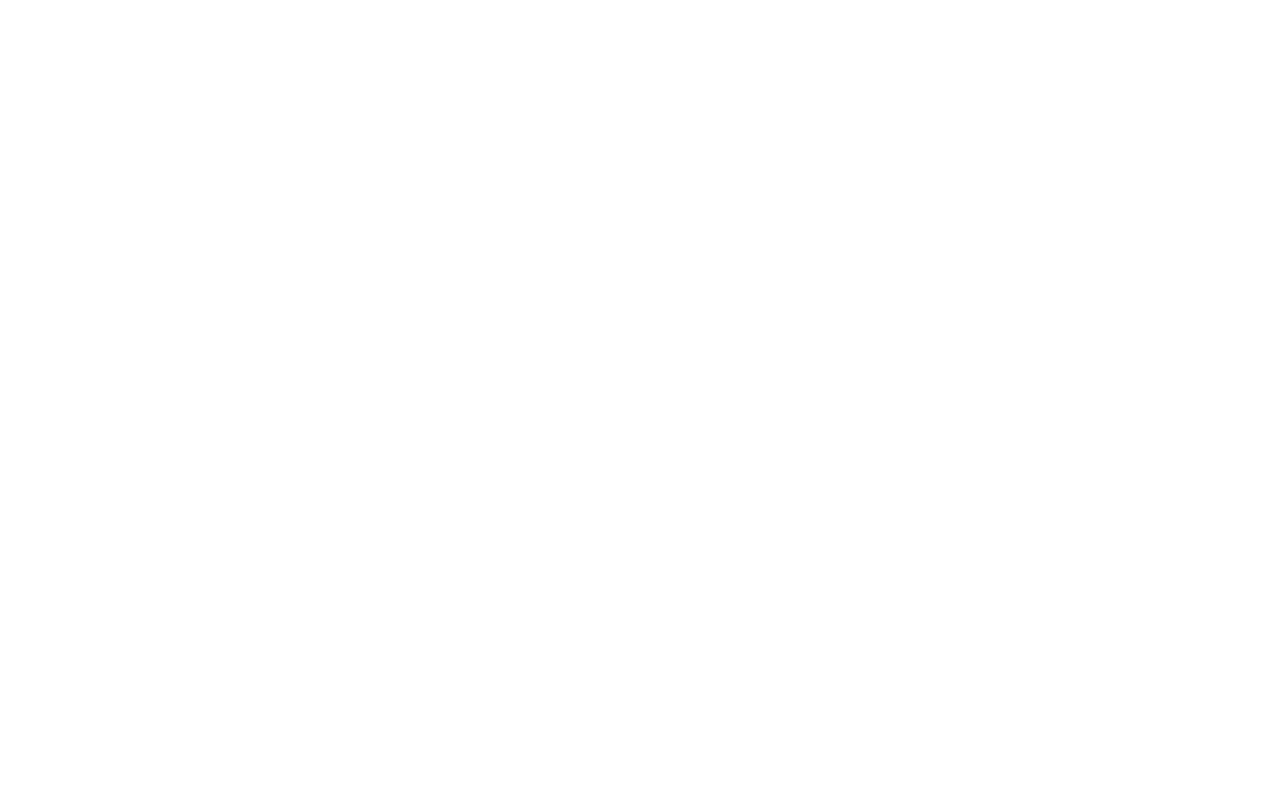
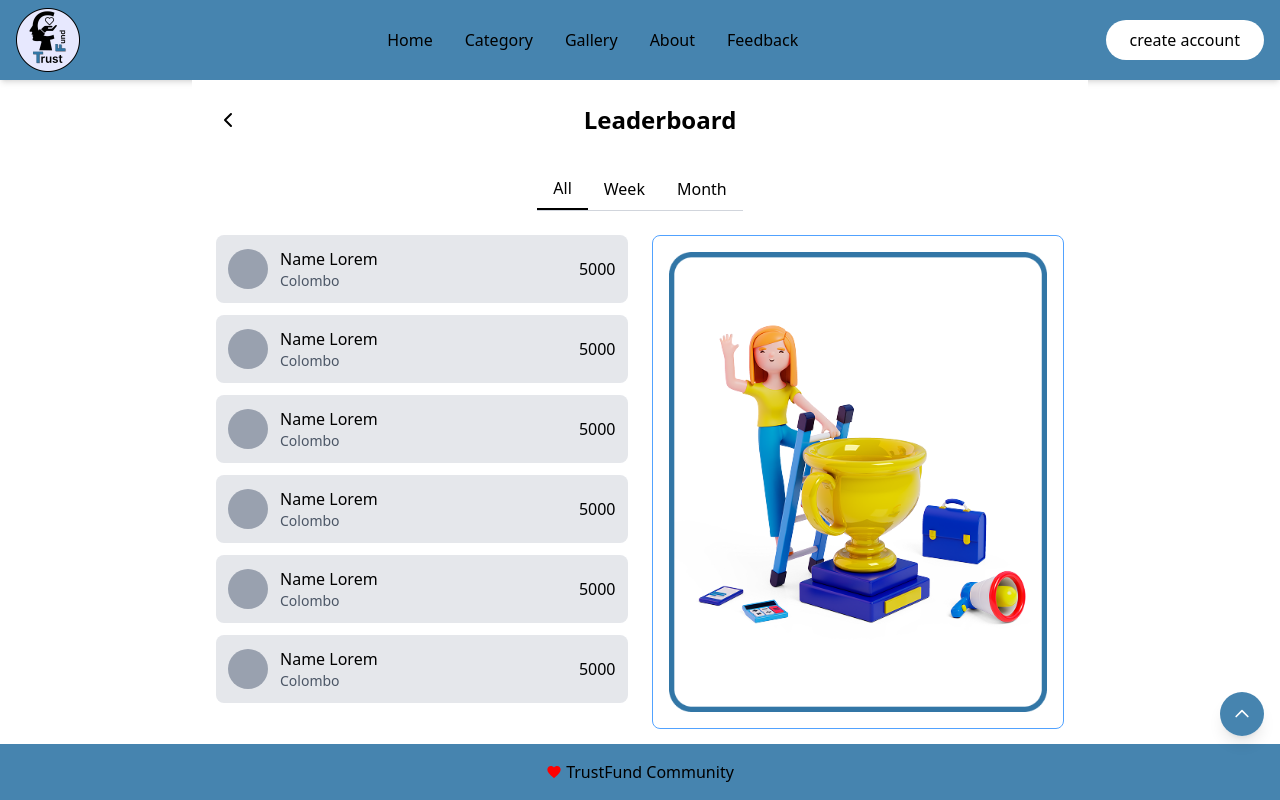
Before and after one commit to binathlaknaka/TrustFund-Frontend, a React (Vite) app: page /leaderboard in a window 1280 px wide. Before the commit this address had no page. Built offline with nearby package versions, Linux system fonts and the light colour scheme.

Commit message:
Leaderboard

```diff
--- a/src/App.jsx
+++ b/src/App.jsx
@@ -5,6 +5,7 @@
 import GalleryView from './pages/Gallery';
 import AboutUs from './pages/About'
 import Feedback from './pages/FeedBack';
+import LeaderBoard from './pages/LeaderBoard';
 
 function Layout() {
   return (
@@ -29,6 +30,7 @@
           <Route path="/gallery" element={<GalleryView />} />
           <Route path="/about" element={<AboutUs />} />
           <Route path="/feedback" element={<Feedback />} />
+          <Route path="/leaderboard" element={<LeaderBoard />} />
         </Route>
       </Routes>
     </Router>
--- /dev/null
+++ b/src/pages/LeaderBoard.jsx
@@ -0,0 +1,85 @@
+import React, { useState } from 'react';
+import { useNavigate } from 'react-router-dom';
+import Trophy from '../assets/trophy.png';
+
+export default function Leaderboard() {
+  const navigate = useNavigate();
+  const [activeFilter, setActiveFilter] = useState('All');
+
+  const leaderboardData = [
+    { id: 1, name: 'Name Lorem', location: 'Colombo', points: 5000 },
+    { id: 2, name: 'Name Lorem', location: 'Colombo', points: 5000 },
+    { id: 3, name: 'Name Lorem', location: 'Colombo', points: 5000 },
+    { id: 4, name: 'Name Lorem', location: 'Colombo', points: 5000 },
+    { id: 5, name: 'Name Lorem', location: 'Colombo', points: 5000 },
+    { id: 6, name: 'Name Lorem', location: 'Colombo', points: 5000 }
+  ];
+
+  const handleFilterChange = (filter) => {
+    setActiveFilter(filter);
+  };
+
+  return (
+    <div className="max-w-4xl mx-auto p-6 bg-white text-black">
+      {/* Header with back button */}
+      <div className="flex items-center mb-8">
+        <button
+          onClick={() => navigate('/')}
+          className="mr-4"
+          aria-label="Go back to home"
+        >
+          <svg xmlns="http://www.w3.org/2000/svg" width="24" height="24" viewBox="0 0 24 24" fill="none" stroke="currentColor" strokeWidth="2" strokeLinecap="round" strokeLinejoin="round">
+            <path d="M15 18l-6-6 6-6" />
+          </svg>
+        </button>
+        <h1 className="text-2xl font-bold text-center flex-grow">Leaderboard</h1>
+      </div>
+
+      {/* Filters */}
+      <div className="flex justify-center mb-6">
+        <div className="flex border-b border-gray-300">
+          {['All', 'Week', 'Month'].map((filter) => (
+            <button
+              key={filter}
+              className={`px-4 py-2 ${activeFilter === filter ? 'border-b-2 border-black font-medium' : ''}`}
+              onClick={() => handleFilterChange(filter)}
+            >
+              {filter}
+            </button>
+          ))}
+        </div>
+      </div>
+
+      {/* Main content area */}
+      <div className="flex flex-col md:flex-row gap-6">
+        {/* Leaderboard List */}
+        <div className="w-full md:w-1/2 space-y-3">
+          {leaderboardData.map((user) => (
+            <div
+              key={user.id}
+              className="flex items-center justify-between bg-gray-200 rounded-lg p-3"
+            >
+              <div className="flex items-center">
+                <div className="w-10 h-10 bg-gray-400 rounded-full mr-3"></div>
+                <div>
+                  <div className="font-medium">{user.name}</div>
+                  <div className="text-sm text-gray-600">{user.location}</div>
+                </div>
+              </div>
+              <div className="font-medium">{user.points}</div>
+            </div>
+          ))}
+        </div>
+
+        {/* Trophy Image */}
+        <div className="w-full md:w-1/2 flex justify-center items-center border border-blue-400 rounded-lg p-4">
+          <img
+            src={Trophy}
+            alt="Trophy illustration"
+            className="max-w-full h-auto"
+          />
+        </div>
+      </div>
+    </div>
+  );
+}
```
Also changed, not shown: src/assets/trophy.png (added).
